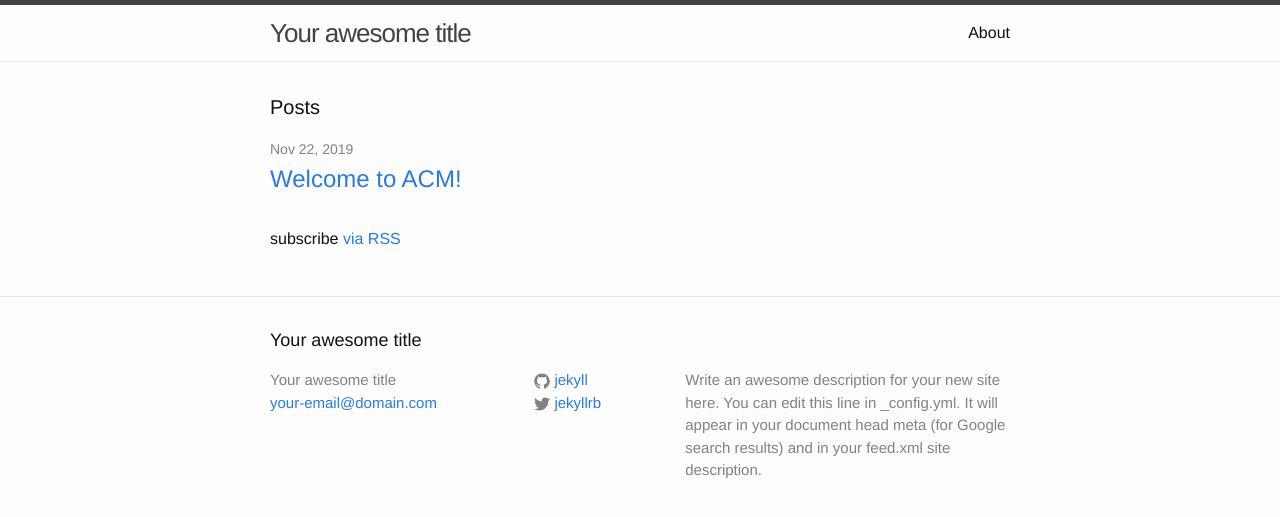
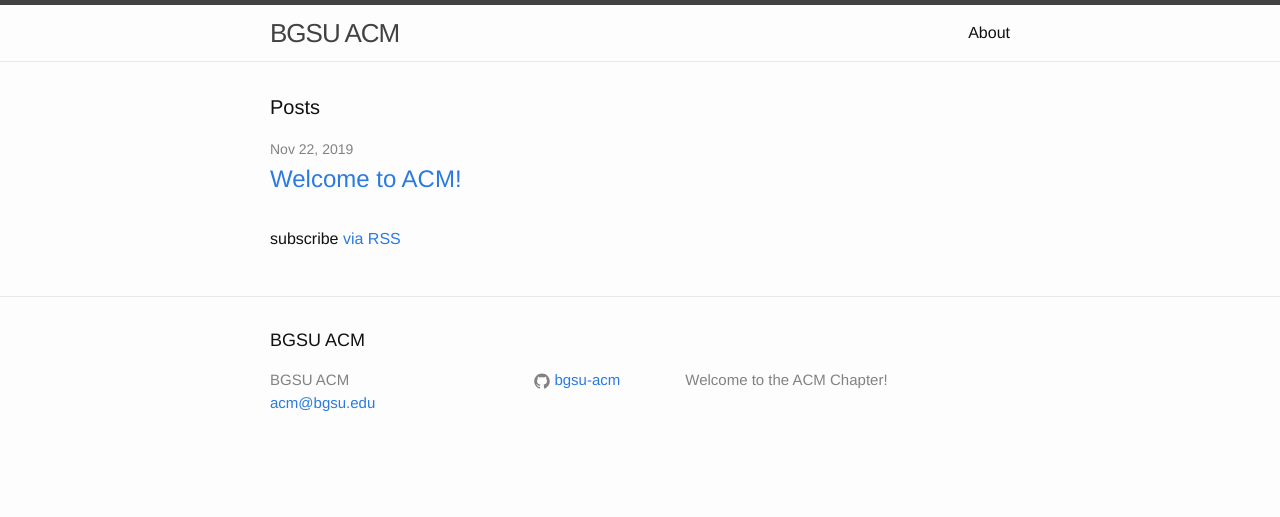
Before and after one commit to BGSU-ACM/BGSU-ACM.github.io, a Jekyll site: the page built from index.html, in a window 1280 px wide. Shown: the top 517 px of the page. Built offline with Jekyll 4.4.1, drawn with Linux system fonts in a browser that asks for light colours.

Commit message:
Update ACM config

```diff
--- a/_config.yml
+++ b/_config.yml
@@ -6,16 +6,13 @@
 # 'jekyll serve'. If you change this file, please restart the server process.
 
 # Site settings
-title: Your awesome title
-email: your-email@domain.com
+title: BGSU ACM
+email: acm@bgsu.edu
 description: > # this means to ignore newlines until "baseurl:"
-  Write an awesome description for your new site here. You can edit this
-  line in _config.yml. It will appear in your document head meta (for
-  Google search results) and in your feed.xml site description.
+  Welcome to the ACM Chapter!
 baseurl: "" # the subpath of your site, e.g. /blog
-url: "http://yourdomain.com" # the base hostname & protocol for your site
-twitter_username: jekyllrb
-github_username:  jekyll
+url: "https://bgsu-acm.github.io/" # the base hostname & protocol for your site
+github_username:  bgsu-acm
 
 # Build settings
 markdown: kramdown
```
